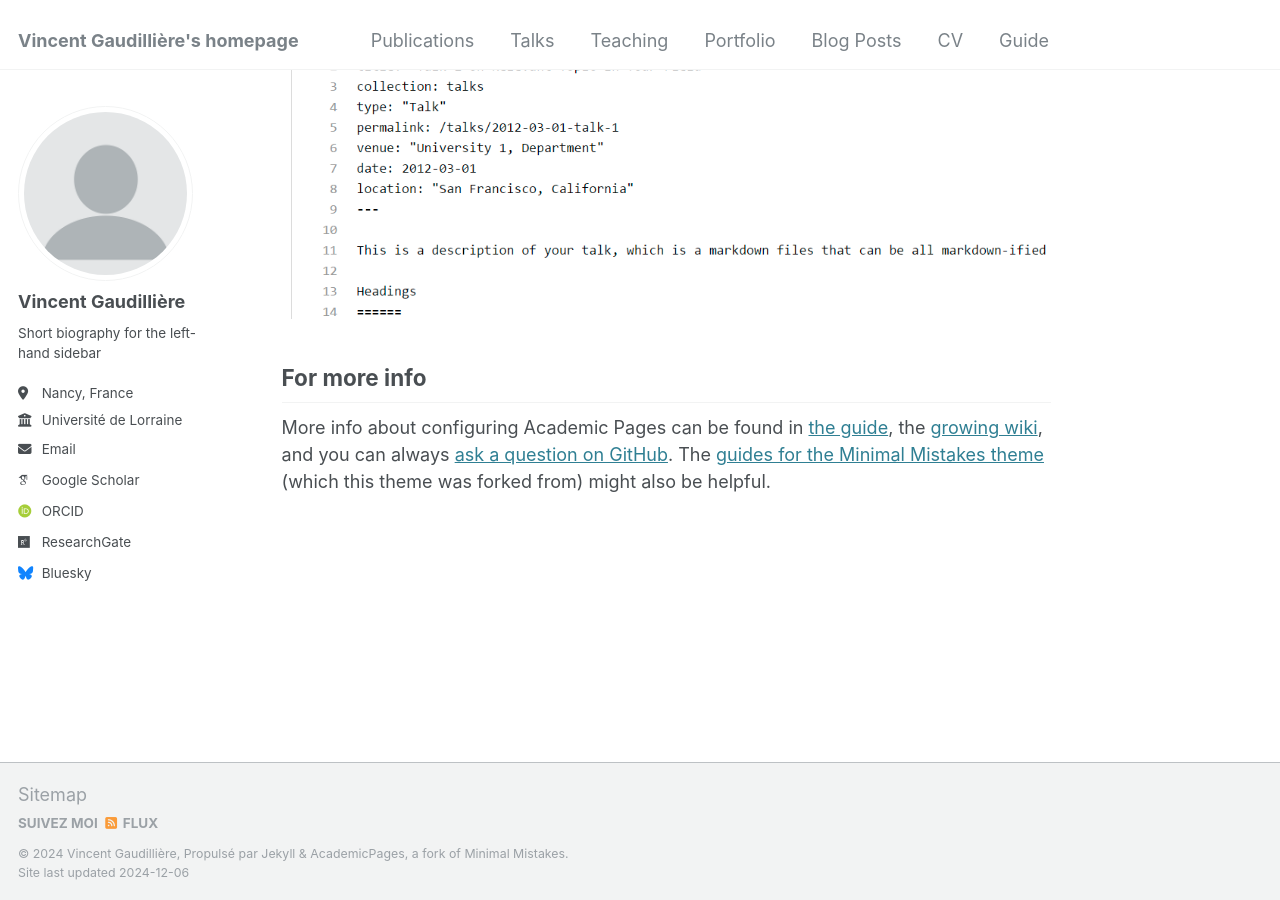
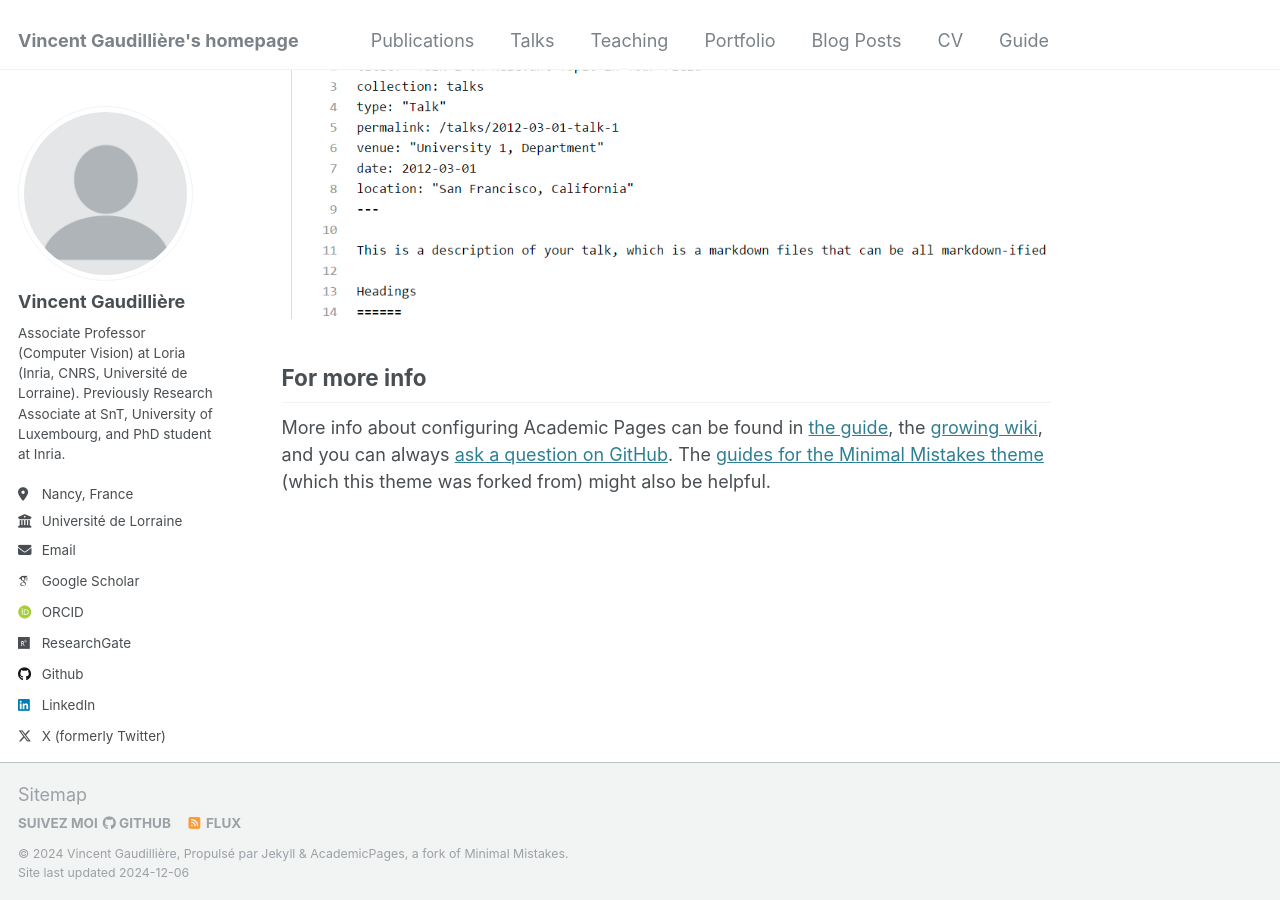
Before and after one commit to vincentgaudilliere/vincentgaudilliere.github.io, a Jekyll site: the page built from _pages/about.md, in a window 1280 px wide and 900 px high, scrolled down 2643 px. Built offline with Jekyll 4.4.1, drawn with Linux system fonts in a browser that asks for light colours; some web fonts are replaced; some of the changed lines change nothing that is shown.

Commit message:
Update _config.yml

```diff
--- a/_config.yml
+++ b/_config.yml
@@ -24,7 +24,7 @@ author:
   avatar           : "profile.png"
   name             : "Vincent Gaudillière"
   pronouns         : # example: "she/her"
-  bio              : "Short biography for the left-hand sidebar"
+  bio              : "Associate Professor (Computer Vision) at Loria (Inria, CNRS, Université de Lorraine). Previously Research Associate at SnT, University of Luxembourg, and PhD student at Inria."
   location         : "Nancy, France"
   employer         : "Université de Lorraine"
   uri              : # URL
@@ -44,13 +44,13 @@ author:
   bitbucket        : # Username - Update with your username on the site
   codepen          : # Username
   dribbble         : # Username
-  github           : # Username
+  github           : "vincentgaudilliere"
   kaggle           : # Username
   stackoverflow    : # User number or user number and name (i.e., use "1" or "1/jeff-atwood")
-  gitlab           :
+  gitlab           : "https://gitlab.inria.fr/vgaudill"
 
   # Social media
-  bluesky          : "bsky.app" # Replace this with you Bluesky username
+  bluesky          : #"bsky.app" # Replace this with you Bluesky username
   facebook         : # Username
   flickr           : # Username
   foursquare       : # Username
@@ -59,7 +59,7 @@ author:
   keybase          : # Username
   instagram        : # Username
   lastfm           : # Username
-  linkedin         : # Username
+  linkedin         : "vincent-gaudilliere-b7965182"
   mastodon         : # URL
   medium           : # URL
   pinterest        : # Username
@@ -67,7 +67,7 @@ author:
   steam            : # Username
   telegram         : # URL
   tumblr           : # Username
-  twitter          : # Username for X / Twitter
+  twitter          : "CvGaudilliere"
   vine             : # Username
   weibo            : # Username
   wikipedia        : # Username
@@ -131,7 +131,7 @@ yandex_site_verification :
 
 # Social Sharing
 twitter:
-  username               : &twitter
+  username               : "CvGaudilliere"
 facebook:
   username               :
   app_id                 :
```
